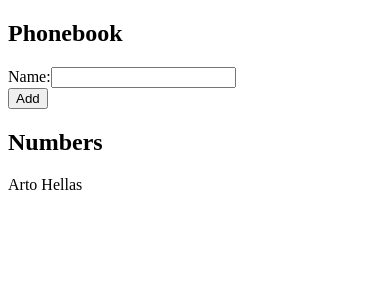
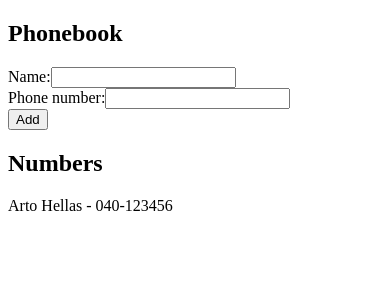
Before and after one commit to devJuanS/fullstackopen-course, a React (Vite) app in the folder part-02/phonebook/: page / in a window 390 px wide. Shown: the top 300 px of the page. Built offline with nearby package versions, Linux system fonts and the light colour scheme.

Commit message:
add input element to add phone number. Solution to the exercise 2.8: The Phonebook, step 3

```diff
--- a/part-02/phonebook/src/App.jsx
+++ b/part-02/phonebook/src/App.jsx
@@ -2,41 +2,69 @@ import { useState } from 'react';
 
 function App() {
   const [persons, setPersons] = useState([
-    { name: 'Arto Hellas' },
+    { name: 'Arto Hellas', number: '040-123456' },
   ]);
-  const [newName, setNewName] = useState('');
+  const [newName, setNewName]     = useState(''),
+        [newNumber, setNewNumber] = useState('');
 
-  const addName = ( event ) => {
+  const addPerson = ( event ) => {
     event.preventDefault();
 
+    if ( !newName || !newNumber ) {
+      alert('Both field are required');
+      setNewName('');
+      setNewNumber('');
+      return;
+    }
     const existNameInPersons = persons.some( person => person.name === newName.trim() );
 
     if ( existNameInPersons ) {
       alert(`${ newName } is already added to phonebook`);
       setNewName('');
+      setNewNumber('');
       return;
     }
 
     const personObject = {
       name: newName,
+      number: newNumber,
     };
 
     setPersons( persons.concat( personObject ) );
     setNewName('');
+    setNewNumber('');
   }
 
-  const handleNameChange = ( event ) => setNewName( event.target.value );
+  /**
+   * Event handler to synchronizes the changes made to the input with the component's state
+   * @param {HTMLInputElement} event
+   */
+  const handleNameChange   = ( event ) => setNewName( event.target.value );
+
+  /**
+   * Event handler to synchronizes the changes made to the input with the component's state
+   * @param {HTMLInputElement} event
+   */
+  const handleNumberChange = ( event ) => setNewNumber( event.target.value );
 
   return (
     <>
       <div>
         <h2>Phonebook</h2>
-        <form onSubmit={ addName }>
+        <form onSubmit={ addPerson }>
           <div>
             Name:
             <input
               value    = { newName }
               onChange = { handleNameChange }
+            />
+          </div>
+          <div>
+            Phone number:
+            <input
+              type     = "text"
+              value    = { newNumber }
+              onChange = { handleNumberChange }
             />
           </div>
           <div>
@@ -46,7 +74,7 @@ function App() {
         <h2>Numbers</h2>
         {
           persons.map( person =>
-            <p key = {person.name}>{ person.name }</p>
+            <div key = {person.name}>{ person.name } - { person.number }</div>
           )
         }
       </div>
```
Also changed, not shown: 2 other files (tests, documents, lock files or other folders).
